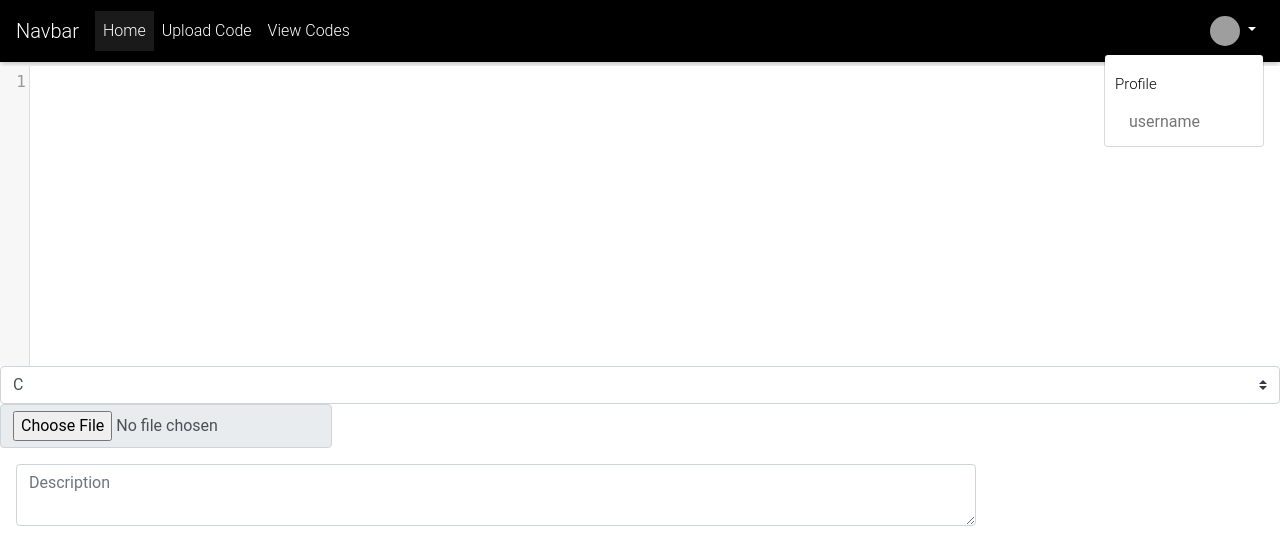
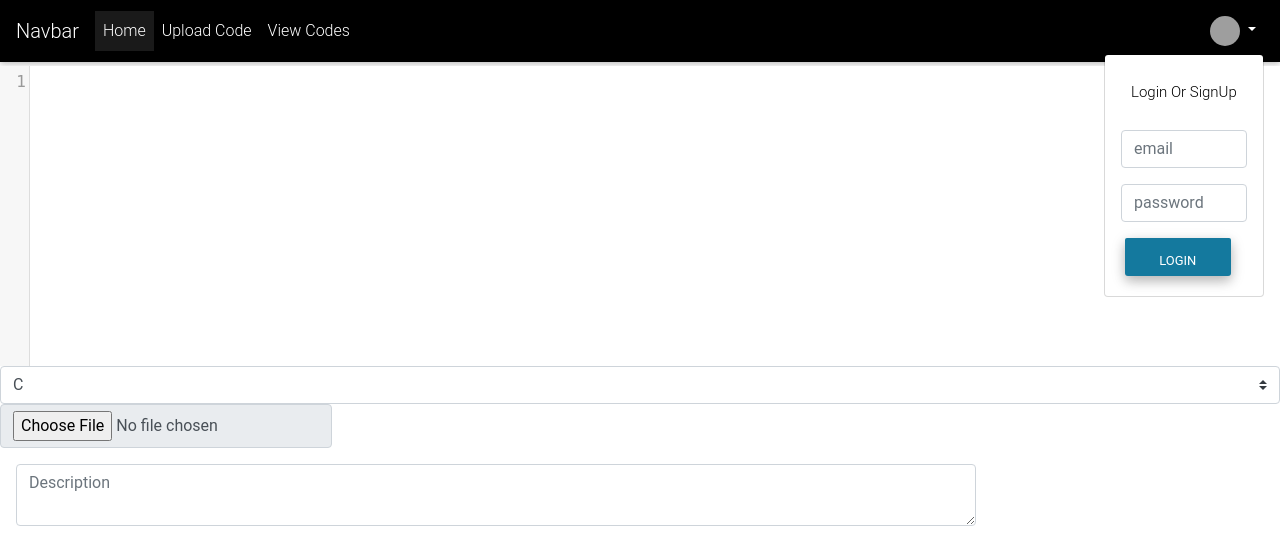
Before and after one commit to Milan-J-S/Code-Comprehension-MCQs, a Flask app: page / in a window 1280 px wide, after a click that opens the changed part. Shown: the top 537 px of the page. Run offline with Flask 2, Linux system fonts and the light colour scheme; some libraries are stand-ins or nearby versions; some web fonts are replaced; grey boxes are pictures that could not be loaded.

Commit message:
add login

```diff
--- a/src/server.py
+++ b/src/server.py
@@ -128,12 +128,14 @@ def login():
         cur.execute("SELECT pw FROM Login where email = (?)", (email,))
         rows = cur.fetchall()
 
-        return jsonify(auth = (rows[0].pw == pw))
+        print(rows)
+
+        return jsonify(auth = (rows[0][0] == pw))
 
     else:
         con = sqlite3.connect("database.db")
         cur = con.cursor()
-        cur.execute("INSERT INTO Login values = (?,?)", (email, pw))
+        cur.execute("INSERT INTO Login values (?,?)", (email, pw))
         con.commit()
 
         return jsonify(auth=True)
--- a/src/templates/codeUpload.html
+++ b/src/templates/codeUpload.html
@@ -61,9 +61,11 @@
           aria-expanded="false">
           <img height="30px" width = "30px" src="https://mdbootstrap.com/img/Photos/Avatars/avatar-2.jpg" class="rounded-circle z-depth-0" alt="avatar image">
         </a>
-        <div class="dropdown-menu dropdown-menu-right dropdown-secondary" aria-labelledby="navbarDropdownMenuLink-55">
-          <a class="dropdown-item" href="#">Profile</a>
-            <input class = "dropdown-item" placeholder="username"/>
+        <div class="dropdown-menu dropdown-menu-right dropdown-secondary p-3 justify-content-center" aria-labelledby="navbarDropdownMenuLink-55">
+            <a class="dropdown-item" href="#">Login Or SignUp</a>
+            <input id="email" class = "form-control my-3"  placeholder="email" onblur="checkUser()"/>
+            <input type="password" id="passw" class = "form-control my-3" placeholder="password"/>
+            <input type="button" id="loginBtn" class = "dropdown-item form-control dropdown-toggle btn btn-info my-1 mx-1 w-auto" value="LOGIN" onclick="loginRequest()">
         </div>
       </li>
     </ul>
@@ -161,6 +163,78 @@
                 myCodeMirror.setOption("mode",lang_op.value);
             }
 
+            var operation = "signup";
+
+            function loginRequest()
+            {
+                email = document.getElementById("email").value;
+                passw = document.getElementById("passw").value;
+
+                var xhr = new XMLHttpRequest();
+                xhr.open("POST","/login");
+                xhr.setRequestHeader("Content-type", "application/x-www-form-urlencoded");
+                xhr.onreadystatechange = function()
+                {
+                        if(xhr.readyState == 4 && xhr.status == 200 )
+                        {
+                            // alert(JSON.parse(xhr.response));
+                            if(JSON.parse(xhr.response).auth==true)
+                            {
+                            //    document.setCookie("username",email);
+                               document.getElementById("passw").style.background = "white";
+                               document.getElementById("passw").value = "";
+                               document.getElementById("email").value = "";
+                               document.getElementById("codeTextArea").click();
+
+                            }
+                            else{
+                            document.getElementById("passw").style.background = "red";
+                            }
+
+                        }
+                }
+                postvars = "email="+email+"&password="+passw+"&operation="+operation;
+
+                xhr.send(postvars);
+
+
+
+
+            }
+
+
+
+            function checkUser()
+            {
+                email = document.getElementById("email").value;
+
+                var xhr = new XMLHttpRequest();
+                xhr.open("POST","/userExists");
+                xhr.setRequestHeader("Content-type", "application/x-www-form-urlencoded");
+
+                xhr.onreadystatechange = function()
+                {
+                        if(xhr.readyState == 4 && xhr.status == 200 )
+                        {
+                            if(JSON.parse(xhr.response).success>0)
+                            {
+                                operation = "login";
+                                document.getElementById("loginBtn").setAttribute("value","LOGIN");
+                            }
+                            else{
+                                operation="signup"
+                                document.getElementById("loginBtn").setAttribute("value","SIGN UP");
+                            }
+
+                        }
+                }
+                postvars = "email="+email;
+
+                xhr.send(postvars);
+
+
+            }
+
             function saveCode()
             {
                 code = myCodeMirror.getDoc().getValue();
```
Also changed, not shown: src/DBops.py (+5 -2 lines).
